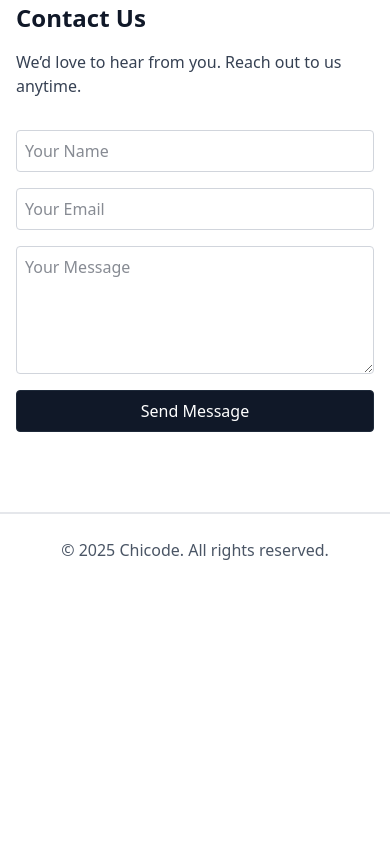
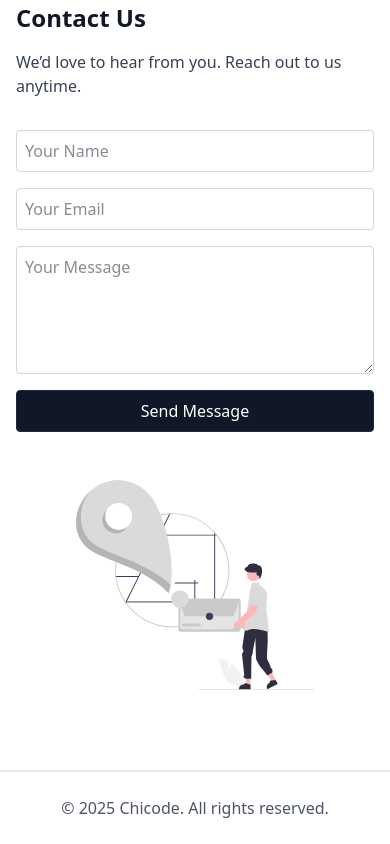
Before and after one commit to Synap-Groups/synapgo, a React (Vite) app: page / in a window 390 px wide. Shown: the part 4252-5096 px from the top of the page. Before the commit the page ends 4838 px from the top, so only its background shows below. Built offline with nearby package versions, Linux system fonts and the light colour scheme.

Commit message:
chore: add responsiveness

```diff
--- a/src/components/Contact.jsx
+++ b/src/components/Contact.jsx
@@ -1,14 +1,45 @@
 export default function Contact() {
     return (
-        <section id="contact" className="max-w-5xl mx-auto py-20 px-4 border-b border-gray-200">
+        <section
+            id="contact"
+            className="max-w-5xl mx-auto py-20 px-4 border-b border-gray-200"
+        >
             <h3 className="text-2xl font-semibold mb-4">Contact Us</h3>
-            <p className="text-gray-700 mb-8">We’d love to hear from you. Reach out to us anytime.</p>
-            <form className="grid gap-4 max-w-md">
-                <input type="text" placeholder="Your Name" className="border border-gray-300 rounded p-2 focus:outline-none focus:border-gray-600" />
-                <input type="email" placeholder="Your Email" className="border border-gray-300 rounded p-2 focus:outline-none focus:border-gray-600" />
-                <textarea placeholder="Your Message" className="border border-gray-300 rounded p-2 focus:outline-none focus:border-gray-600 h-32" />
-                <button className="border border-gray-800 bg-gray-900 text-white py-2 rounded hover:bg-black transition">Send Message</button>
-            </form>
+            <p className="text-gray-700 mb-8">
+                We’d love to hear from you. Reach out to us anytime.
+            </p>
+
+            <div className="flex flex-col lg:flex-row items-center lg:items-start gap-12">
+                {/* Form Section */}
+                <form className="grid gap-4 w-full lg:max-w-lg">
+                    <input
+                        type="text"
+                        placeholder="Your Name"
+                        className="border border-gray-300 rounded p-2 focus:outline-none focus:border-gray-600"
+                    />
+                    <input
+                        type="email"
+                        placeholder="Your Email"
+                        className="border border-gray-300 rounded p-2 focus:outline-none focus:border-gray-600"
+                    />
+                    <textarea
+                        placeholder="Your Message"
+                        className="border border-gray-300 rounded p-2 focus:outline-none focus:border-gray-600 h-32"
+                    />
+                    <button className="border border-gray-800 bg-gray-900 text-white py-2 rounded hover:bg-black transition">
+                        Send Message
+                    </button>
+                </form>
+
+                {/* Image Section */}
+                <div className="w-full lg:w-1/2 flex justify-center items-center">
+                    <img
+                        src="/images/delivery.svg"
+                        className="w-2/3 sm:w-1/2 lg:w-full max-w-md object-contain"
+                        alt="Contact illustration"
+                    />
+                </div>
+            </div>
         </section>
     );
 }
```
Also changed, not shown: public/images/delivery.svg (added).
